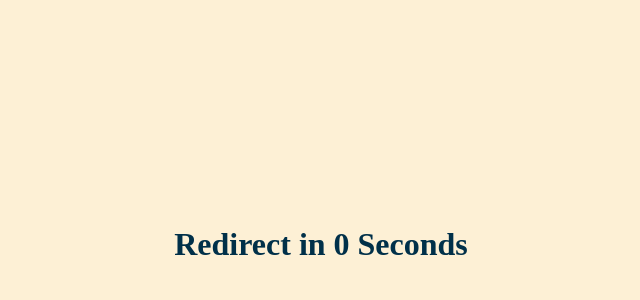
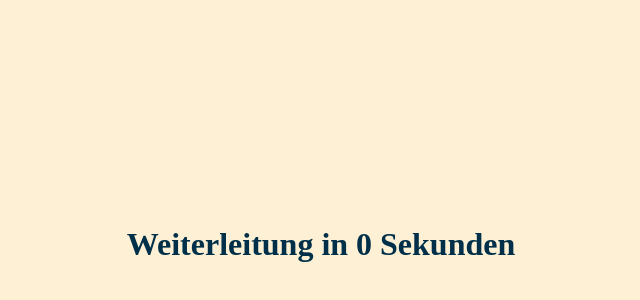
Before and after one commit to hauckluk/hauck-es-redirect, a plain HTML site: page index.html in a window 1280 px wide. Shown: the part 156-456 px from the top of the page, without its empty margins (319-959 px from the left). Drawn offline with Linux system fonts and the light colour scheme.

Commit message:
Update index.html

```diff
--- a/index.html
+++ b/index.html
@@ -36,6 +36,6 @@
 	</script>
 </head>
 <body>
-	<h1 id="redirect">Redirect in <span id="countdown">3</span> Seconds</h1>
+	<h1 id="redirect">Weiterleitung in <span id="countdown">3</span> Sekunden</h1>
 </body>
 </html>
```
